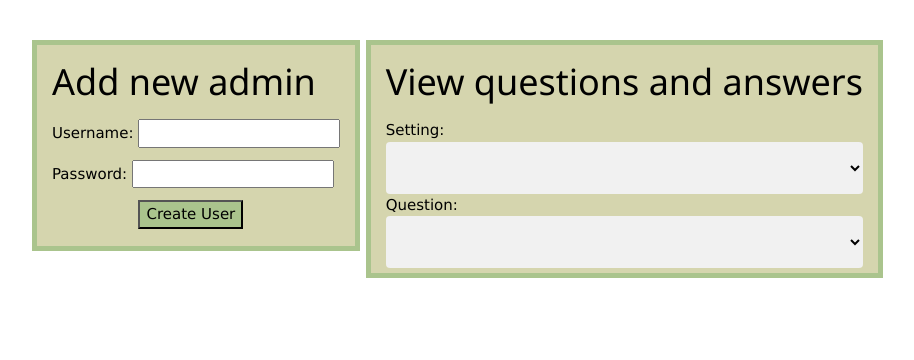
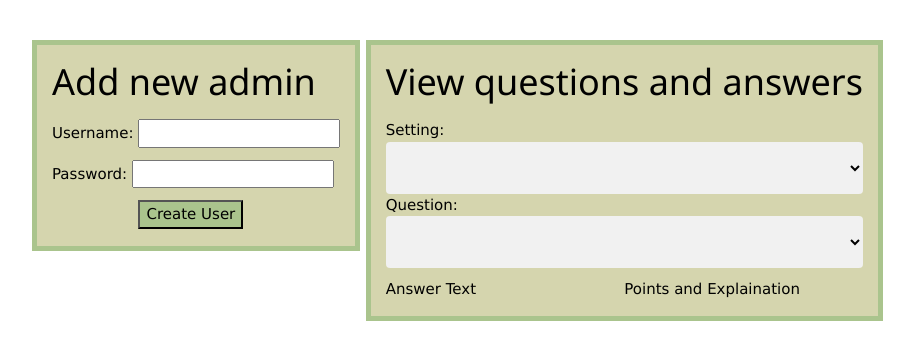
Before and after one commit to 23595/desert_ducks1, a Flask app: page /new_user in a window 1280 px wide. Shown: the top 360 px of the page, without its empty margins (219-1133 px from the left). Run offline with Flask 3, Linux system fonts and the light colour scheme; lists and menus that the app fills with data are empty.

Commit message:
Show answers for the selected question and setting

```diff
--- a/app.py
+++ b/app.py
@@ -167,13 +167,26 @@ def login():
 FROM questions_bridge
 JOIN settings ON questions_bridge.setting_id=settings.setting_id
 JOIN questions ON questions_bridge.question_id=questions.question_id;"""
-                both_names = query_db(sql)
+                setting_question = query_db(sql)
                 data_dict = {}
-                for setting, question in both_names:
+                for setting, question in setting_question:
                     if setting not in data_dict:
                         data_dict[setting] = []
                     data_dict[setting].append(question)
-                return render_template("admin.html", both_names=both_names, setting_names=data_dict.keys(), json_data=json.dumps(data_dict))  # go to admin page
+                sql = """SELECT settings.setting_name, questions.question_text, answer_options.answer_text, game_logic.ans_points, game_logic.ans_explain
+                    FROM game_logic
+                    JOIN settings ON game_logic.setting_id=settings.setting_id
+                    JOIN answer_options ON game_logic.option_id=answer_options.option_id
+                    JOIN questions ON game_logic.question_id=questions.question_id;"""
+                results = query_db(sql)
+                everything_dict = {}
+                for set, ques, ans_txt, ans_pts, ans_ex in results:
+                    if set not in everything_dict:
+                        everything_dict[set] = {}
+                    if ques not in everything_dict[set]:
+                        everything_dict[set][ques] = {}
+                    everything_dict[set][ques][ans_txt] = [ans_pts, ans_ex]
+                return render_template("admin.html", setting_names=data_dict.keys(), setting_data=json.dumps(data_dict), everything=json.dumps(everything_dict))  # go to admin page
             else:
                 return render_template("login.html", message='Incorrect Password')  # Gives error message
         else:
--- a/templates/admin.html
+++ b/templates/admin.html
@@ -16,7 +16,7 @@
             display: grid;
             width: 60%;
             margin: auto;
-            grid-template-columns: 1fr 1fr 1fr 1fr;
+            grid-template-columns: 1fr 1fr 1fr;
             gap: 2%;
         }
         .admin_function{
@@ -51,6 +51,11 @@
             border-radius: 4px;
             background-color: #f1f1f1;
         }
+        .answer-grid{
+            display: grid;
+            grid-template-columns: 1fr 1fr;
+            margin: 10px 0px;
+        }
     </style>
 </head>
 <body>
@@ -76,14 +81,19 @@
                     {% endfor %}
                 </select>
                 <label for="question">Question: </label>
-                <select id="question" name="question">
+                <select id="question" name="question" onchange="refreshAnswers()">
                     <option hidden disables selected value></option>
                 </select>
             </form>
+            <div id="answers" class="answer-grid">
+                <div>Answer Text</div><div>Points and Explaination</div>
+            </div>
         </div>
     </div>
 <script>
-    const data = {{ json_data|safe }};
+    const data = {{ setting_data|safe }};
+    const all_data = {{ everything|safe }};
+
     function refreshQuestions() {
         const settingSelect = document.getElementById('setting');
         const questionSelect = document.getElementById('question');
@@ -98,6 +108,30 @@
             questionSelect.appendChild(option);
         });
     }
+
+    function refreshAnswers() {
+        const selectedSetting = document.getElementById('setting').value;
+        const selectedQuestion = document.getElementById('question').value;
+        const answerDisplay = document.getElementById('answers');
+
+        const settingMap = all_data[selectedSetting];
+        const questionMap = settingMap[selectedQuestion];
+
+        answerDisplay.innerHTML = '<div>Answer Text</div><div>Points and Explaination</div>';
+
+        const fragment = document.createDocumentFragment();
+
+        Object.entries(questionMap).forEach(([value, key]) => {
+            const valueDiv = document.createElement('div');
+            valueDiv.textContent = value;
+            fragment.appendChild(valueDiv);
+            const keyDiv = document.createElement('div');
+            keyDiv.textContent = key;
+            fragment.appendChild(keyDiv);
+        });
+
+        answerDisplay.appendChild(fragment)
+    }
 </script>
 </body>
 </html>
```
Also changed, not shown: 1 other file.
